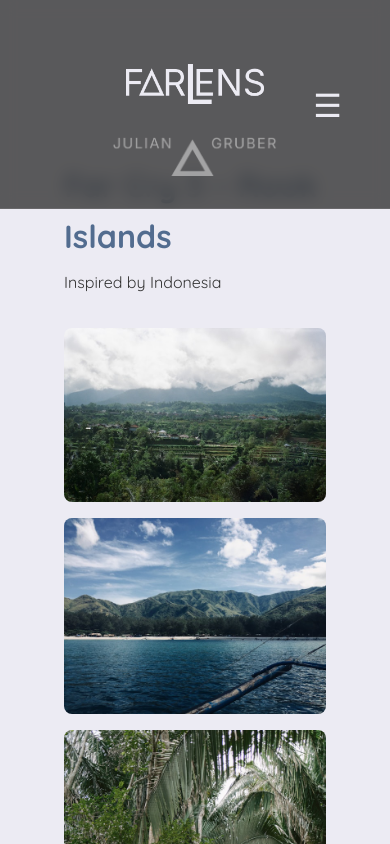
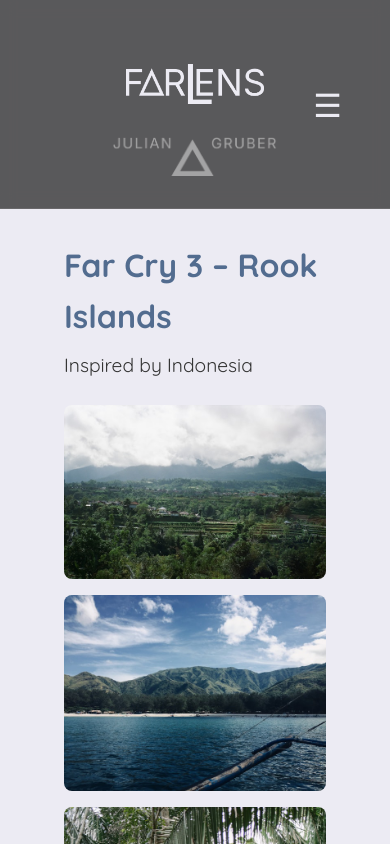
Before and after one commit to jaganztoll/FarLens, a React (Vite) app: page /fc3 in a window 390 px wide. Shown: the top 844 px of the page. Built offline with nearby package versions, Linux system fonts and the light colour scheme.

Commit message:
style: Update FCGallery styles for improved layout and responsiveness

```diff
--- a/src/styles/FCGallery.css
+++ b/src/styles/FCGallery.css
@@ -1,24 +1,19 @@
-/* ============================== */
-/* Base Masonry Layout & Styles  */
-/* ============================== */
-
 section[class*="fc-gallery"] {
-    padding: 15rem 4rem 4rem;
+    padding: 10rem 4rem 6rem;
     background-color: var(--light);
     color: var(--dark);
-
     margin: 0 auto;
 }
 
 section[class*="fc-gallery"] h2 {
-    font-size: 1.5rem;
+    font-size: 2.5rem;
     margin-bottom: 0.5rem;
 }
 
 section[class*="fc-gallery"] .location {
-    font-size: 1rem;
+    font-size: 1.2rem;
     color: var(--dark);
-    margin-bottom: 2rem;
+    margin-bottom: 1.5rem;
 }
 
 .masonry {
@@ -40,10 +35,6 @@
     transform: scale(1.02);
 }
 
-/* ============================== */
-/* Accent Colors per FC Gallery  */
-/* ============================== */
-
 .fc3-gallery h2 {
     color: var(--accent-fc3);
 }
@@ -60,23 +51,20 @@
     color: var(--accent-fc6);
 }
 
-/* ============================== */
-/* Responsive Masonry Columns    */
-/* ============================== */
-
+/* Responsive */
 @media (max-width: 1024px) {
     .masonry {
         column-count: 2;
     }
 }
 
-@media (max-width: 600px) {
+@media (max-width: 1350px) {
     .masonry {
         column-count: 1;
     }
 
     section[class*="fc-gallery"] {
-        padding: 10rem 4rem 4rem;
+        padding: 15rem 4rem 4rem;
     }
 
     section[class*="fc-gallery"] h2 {
```
